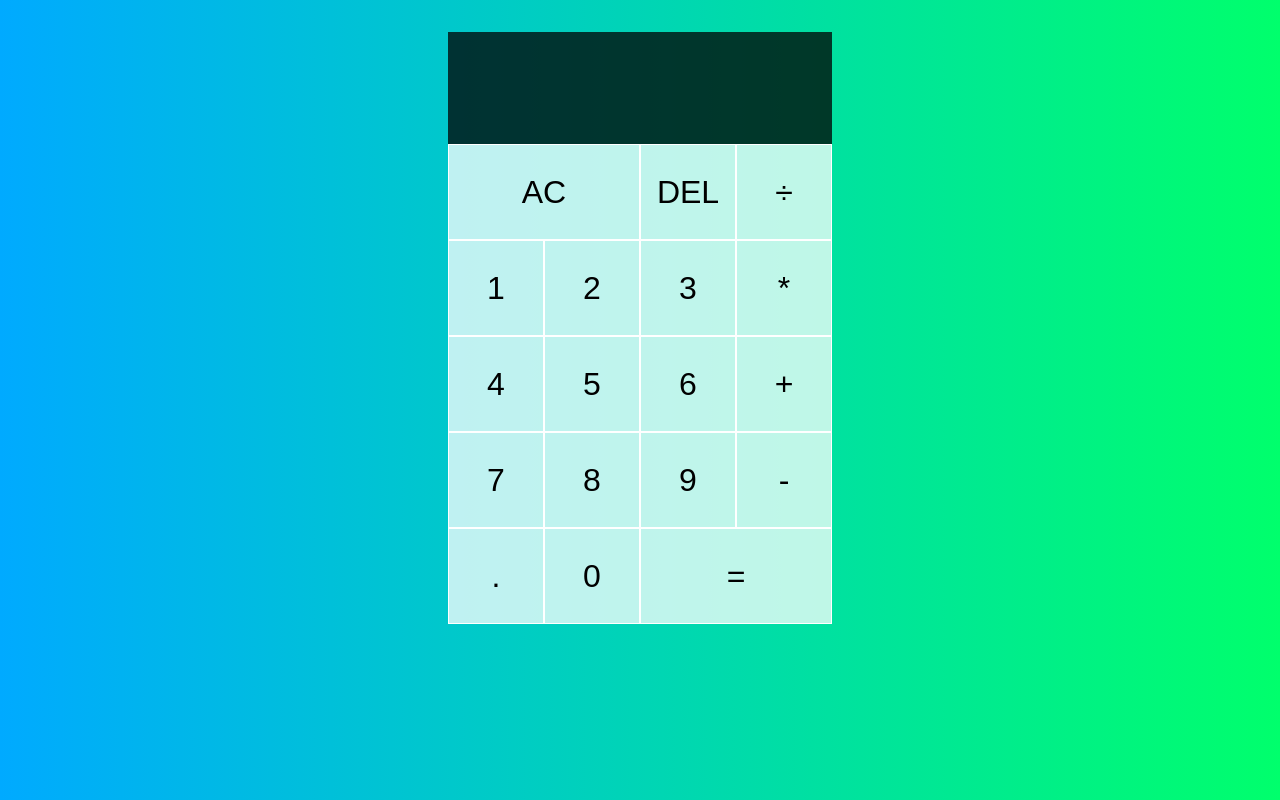
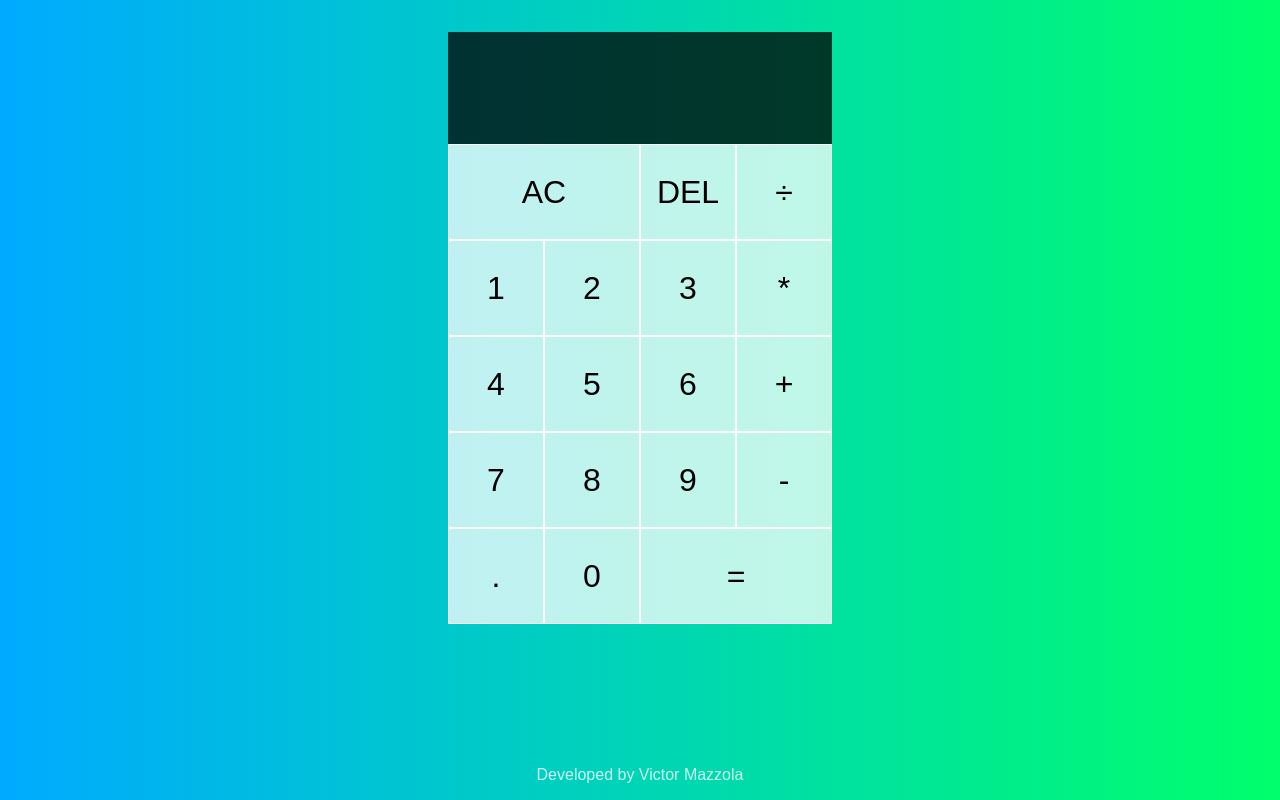
Before and after one commit to vicmazzola/react-calc-app, a React (Vite) app in the folder calculator/: page / in a window 1280 px wide. Built offline with nearby package versions, Linux system fonts and the light colour scheme.

Commit message:
add footer

```diff
--- a/calculator/src/App.jsx
+++ b/calculator/src/App.jsx
@@ -186,6 +186,11 @@ function App() {
                 =
             </button>
 
+            <footer className="footer">
+                <p>Developed by Victor Mazzola</p>
+            </footer>
+
+
         </div>
     )
 }
--- a/calculator/src/index.css
+++ b/calculator/src/index.css
@@ -54,6 +54,24 @@ body {
   font-size: 2.5rem;
 }
 
+.footer {
+  position: absolute;
+  bottom: 0;
+  left: 0;
+  width: 100%;
+  text-align: center;
+  font-size: 1rem;
+  color: #ffffff;
+  background-color: transparent;
+  padding: 1rem 0;
+}
+
+.footer p {
+  margin: 0;
+  font-family: Arial, sans-serif;
+  opacity: 0.8;
+}
+
 
 /* For tablets (768px and below) */
 @media (max-width: 768px) {
```
